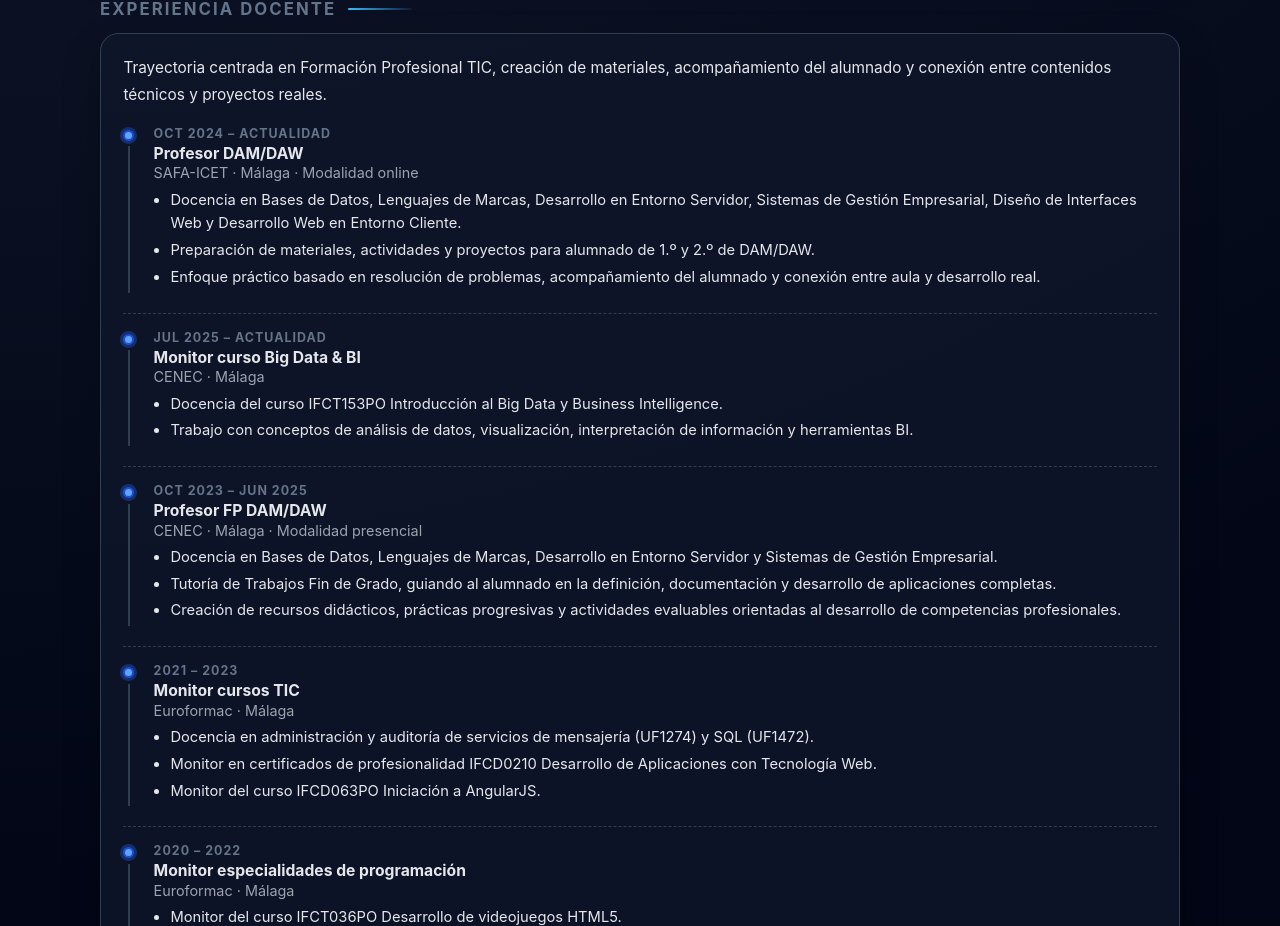
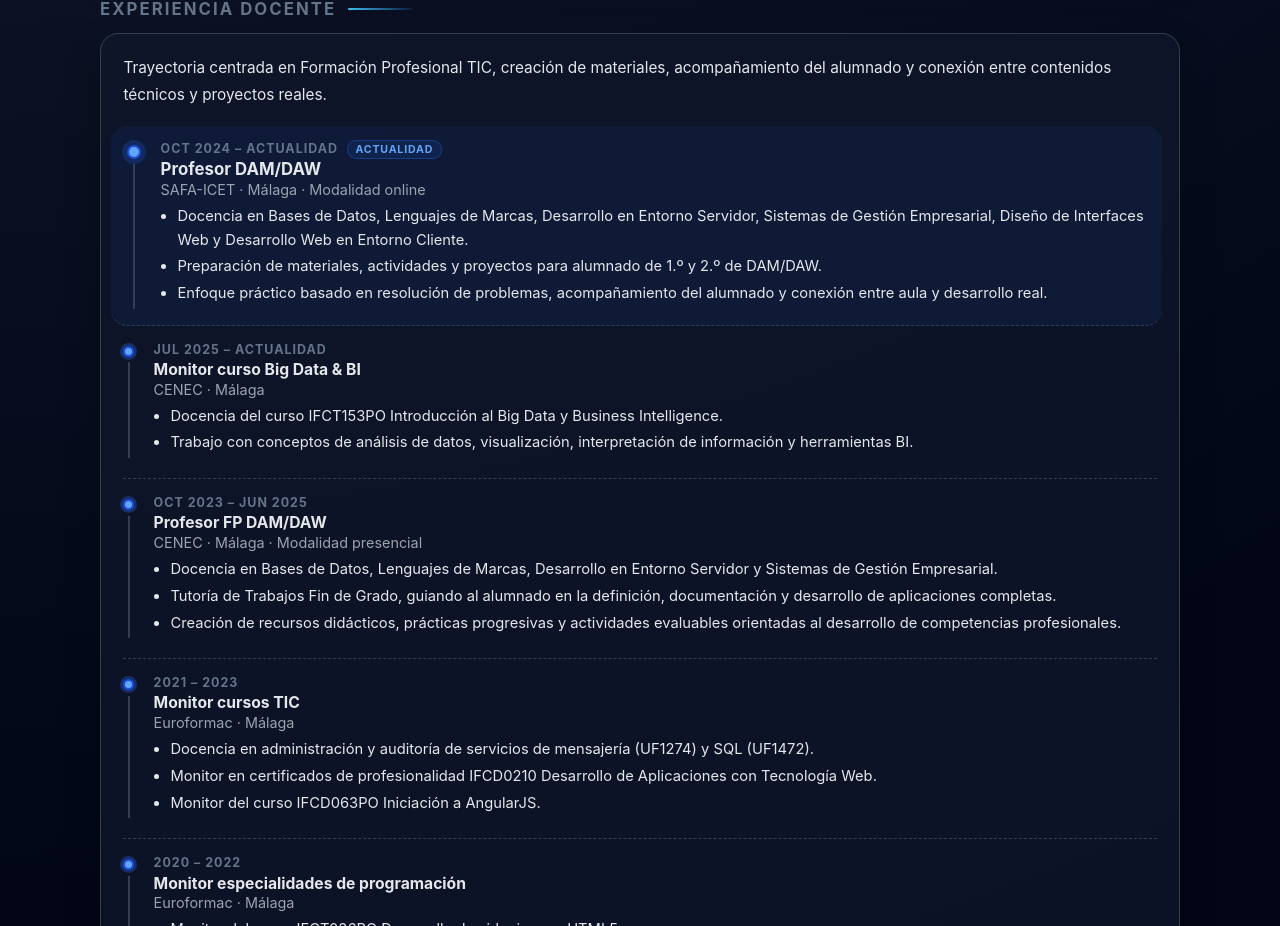
Before and after one commit to fpalacioschaves/cv-react, a React (Vite) app: page / in a window 1280 px wide. Shown: the part 1776-2702 px from the top of the page. Built offline with nearby package versions, Linux system fonts and the light colour scheme; no server answers.

Commit message:
Highlight current timeline entries

```diff
--- a/src/components/Timeline.jsx
+++ b/src/components/Timeline.jsx
@@ -4,6 +4,7 @@ export function Timeline({ items, styles, lang }) {
       {items.map((item, index) => {
         const period = typeof item.period === 'string' ? item.period : item.period[lang]
         const isCurrent = index === 0 && /Actualidad|Present/.test(period)
+        const currentLabel = lang === 'es' ? 'Actualidad' : 'Current'
 
         return (
           <article
@@ -11,11 +12,33 @@ export function Timeline({ items, styles, lang }) {
             style={{
               ...styles.timelineItem,
               ...(index === items.length - 1 ? styles.timelineLast : null),
+              ...(isCurrent
+                ? {
+                    borderRadius: '1rem',
+                    padding: '0.95rem 1rem 1rem',
+                    marginLeft: '-0.75rem',
+                    marginRight: '-0.35rem',
+                    background: 'rgba(37, 99, 235, 0.08)',
+                    borderBottom: index === items.length - 1 ? 'none' : styles.timelineItem.borderBottom,
+                  }
+                : null),
             }}
             className={isCurrent ? 'cv-timeline-item cv-timeline-item-current' : 'cv-timeline-item'}
           >
             <div style={styles.timelineMarkerCol} className="cv-timeline-marker-col">
-              <div style={styles.timelineDot} className="cv-timeline-dot" />
+              <div
+                style={{
+                  ...styles.timelineDot,
+                  ...(isCurrent
+                    ? {
+                        width: '14px',
+                        height: '14px',
+                        boxShadow: '0 0 0 5px rgba(37, 99, 235, 0.22)',
+                      }
+                    : null),
+                }}
+                className="cv-timeline-dot"
+              />
               {index !== items.length - 1 && (
                 <div style={styles.timelineLine} className="cv-timeline-line" />
               )}
@@ -23,8 +46,25 @@ export function Timeline({ items, styles, lang }) {
             <div className="cv-timeline-content">
               <div style={styles.period} className="cv-timeline-period">
                 {period}
+                {isCurrent && (
+                  <span
+                    style={{
+                      marginLeft: '0.55rem',
+                      padding: '0.12rem 0.48rem',
+                      borderRadius: '999px',
+                      border: '1px solid rgba(37, 99, 235, 0.38)',
+                      background: 'rgba(37, 99, 235, 0.12)',
+                      color: '#60a5fa',
+                      fontSize: '0.66rem',
+                      letterSpacing: '0.08em',
+                      whiteSpace: 'nowrap',
+                    }}
+                  >
+                    {currentLabel}
+                  </span>
+                )}
               </div>
-              <div style={styles.role} className="cv-timeline-role">
+              <div style={{ ...styles.role, fontSize: isCurrent ? '1.05rem' : styles.role.fontSize }}>
                 {item.role[lang]}
               </div>
               <div style={styles.org} className="cv-timeline-org">
```
